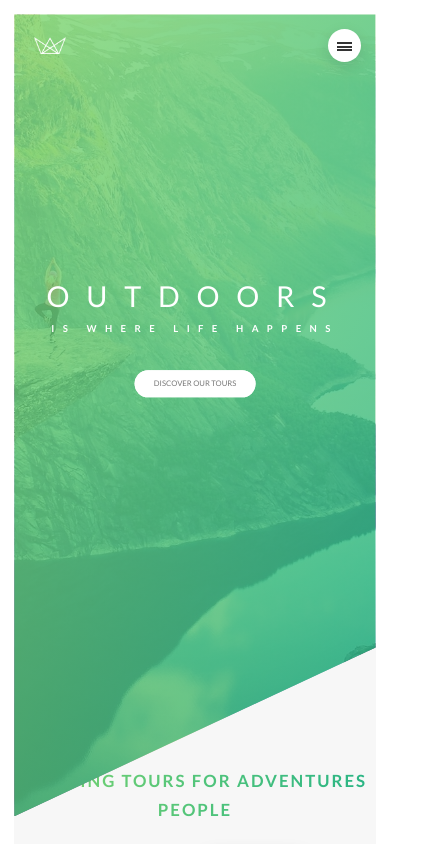
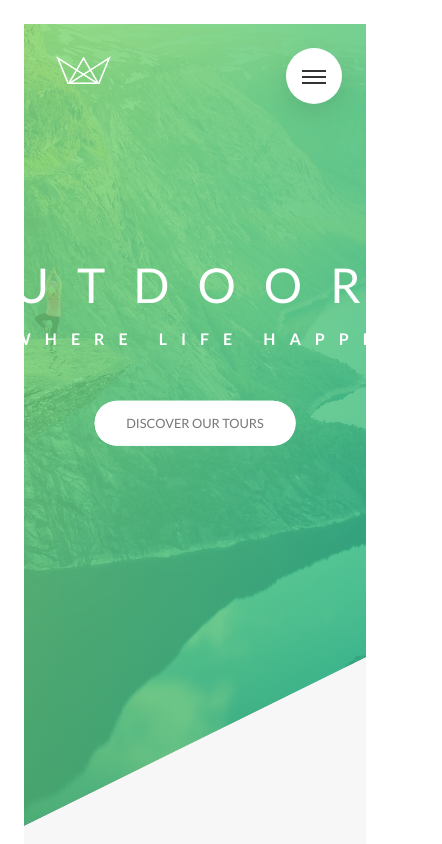
Before and after one commit to hydeenoble/Natours-Angular, an Angular app: page / in a window 390 px wide. Shown: the top 844 px of the page, 442 px wide, since content can reach past the window. Built offline with nearby package versions, Linux system fonts and the light colour scheme.

Commit message:
Implementing a media qury manager

```diff
--- a/src/sass/base/_base.scss
+++ b/src/sass/base/_base.scss
@@ -19,10 +19,6 @@ html{
     font-size: 50%; //1 rem = 8px; 8/16 = 50%
   }
 
-  @include respond(phone){
-    font-size: 30%; //1 rem = 4.8px;
-  }
-
   @include respond(big-desktop){
     font-size: 75%; // 1rem = 12px; 12/16 = 75%
   }
--- a/src/styles.css
+++ b/src/styles.css
@@ -57,9 +57,6 @@ html {
   @media (max-width: 56.25em) {
     html {
       font-size: 50%; } }
-  @media (max-width: 37.5em) {
-    html {
-      font-size: 30%; } }
   @media (min-width: 112.5em) {
     html {
       font-size: 75%; } }
```
